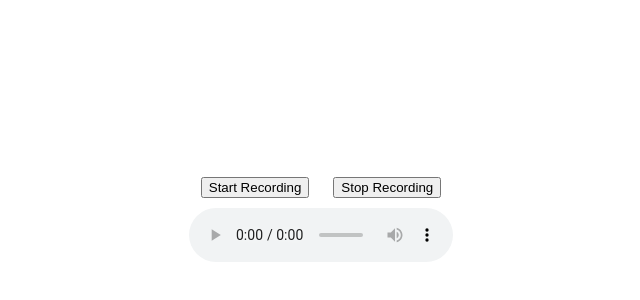
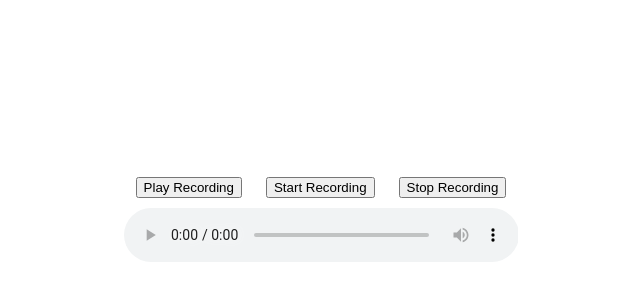
Before and after one commit to MFASHINGABO/Task2-audio-recorder-Mac, a plain HTML site: page index.html in a window 1280 px wide. Shown: the part 184-484 px from the top of the page, without its empty margins (319-959 px from the left). Drawn offline with Linux system fonts and the light colour scheme.

Commit message:
Update index.html

```diff
--- a/index.html
+++ b/index.html
@@ -8,6 +8,7 @@
 </head>
 <body>
     <div class="container">
+        <button id="play">Play Recording</button>
         <button id="start">Start Recording</button>
         <button id="stop">Stop Recording</button>
         <audio id="audio" controls></audio>
```
